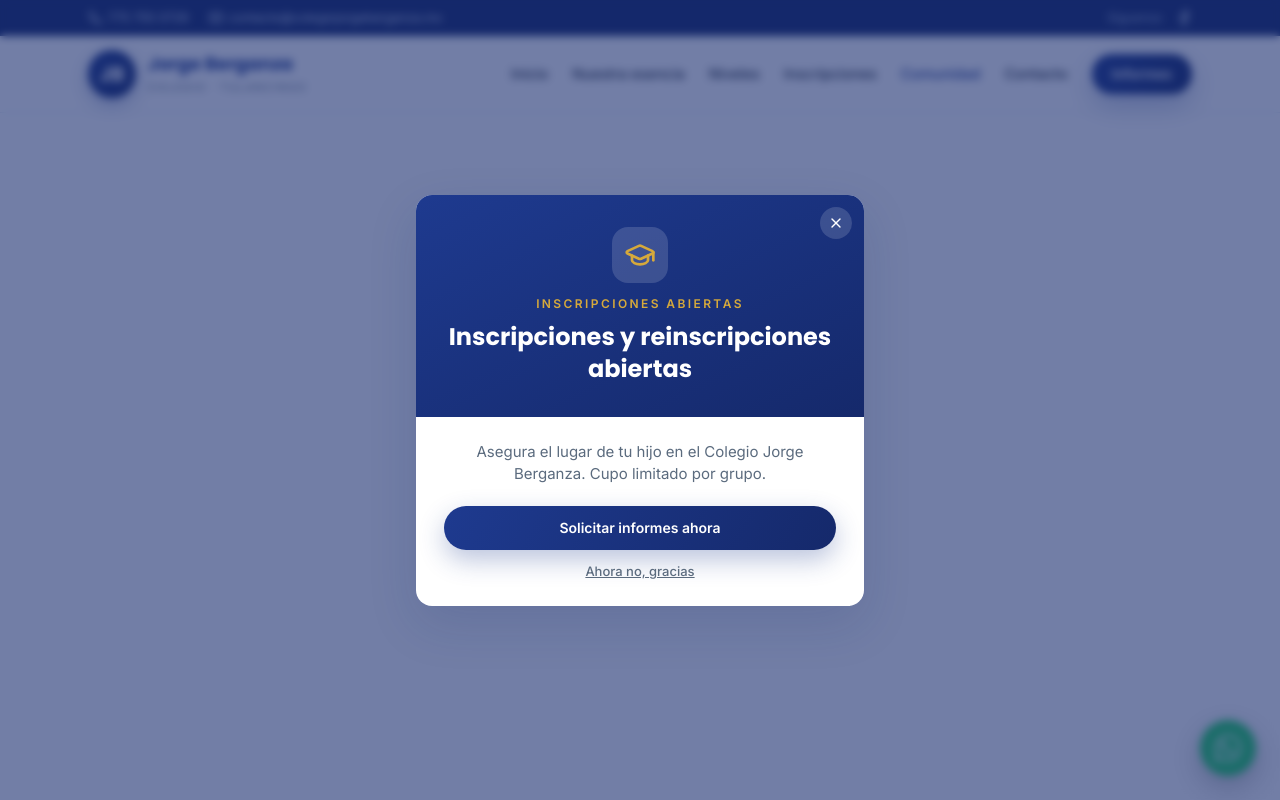
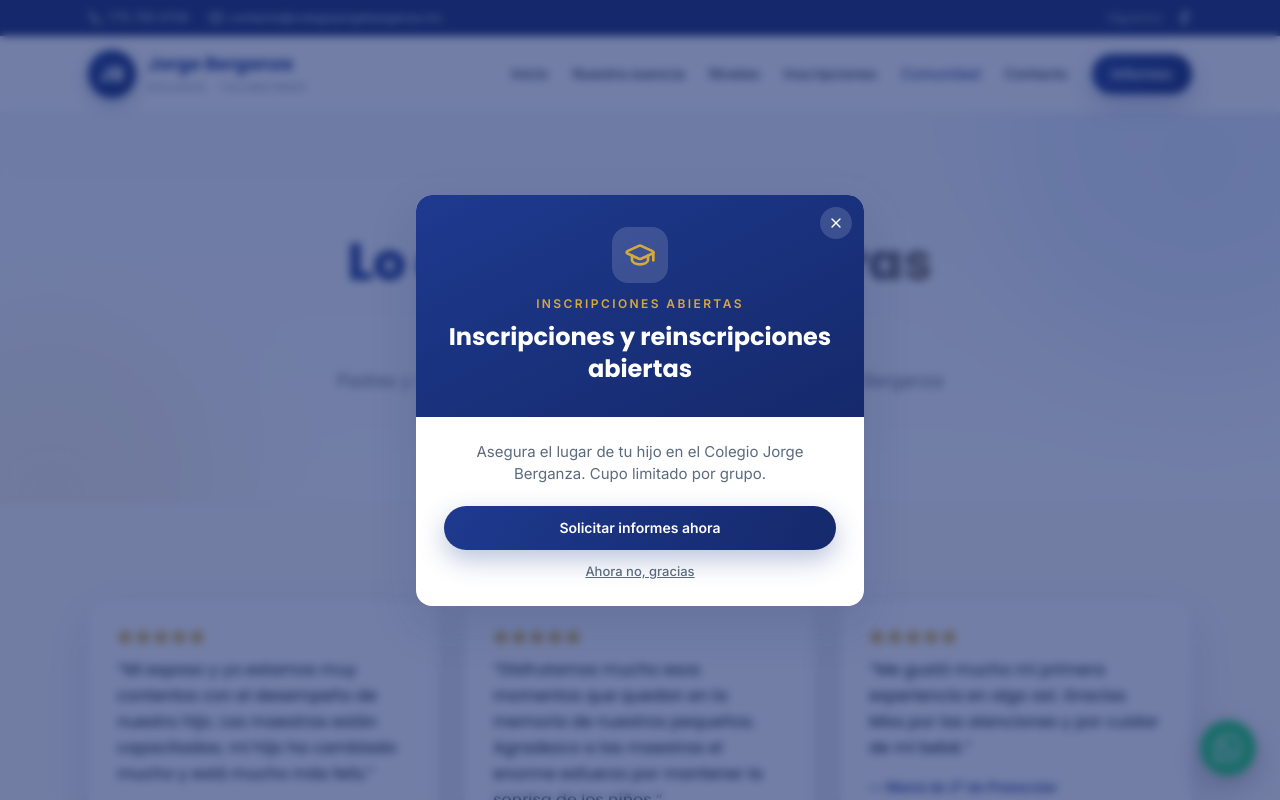
Before and after one commit to novumarketing/jb-web, a Next.js app: page /comunidad in a window 1280 px wide. Before the commit this address had no page. Shown: the top 800 px of the page. Built offline with nearby package versions, Linux system fonts and the light colour scheme.

Commit message:
Add /comunidad page (testimonios reales)

```diff
--- /dev/null
+++ b/app/comunidad/page.tsx
@@ -0,0 +1,82 @@
+import type { Metadata } from "next";
+import { PageHero, SectionHead, CtaBand } from "@/components/ui";
+import { WA_VISITA } from "@/components/site";
+import { Music, Palette, Dumbbell, Utensils, Star, Camera, Heart, Users } from "lucide-react";
+
+export const metadata: Metadata = {
+  title: "Comunidad",
+  description: "Testimonios, vida estudiantil, talleres, deporte y servicios del Colegio Jorge Berganza en Tulancingo.",
+};
+
+const actividades = [
+  { icon: Palette, t: "Arte y talleres" },
+  { icon: Music, t: "Música" },
+  { icon: Dumbbell, t: "Deporte" },
+  { icon: Utensils, t: "Servicio de alimentos" },
+];
+const testimonios = [
+  { quote: "Mi esposo y yo estamos muy contentos con el desempeño de nuestro hijo. Las maestras están capacitadas; mi hijo ha cambiado mucho y está mucho más feliz.", role: "Mamá de 1º de Secundaria" },
+  { quote: "Disfrutamos mucho esos momentos que quedan en la memoria de nuestros pequeños. Agradezco a las maestras el enorme esfuerzo por mantener la sonrisa de los niños.", role: "Mamá de 2º de Primaria" },
+  { quote: "Me gustó mucho mi primera experiencia en algo así. Gracias Miss por las atenciones y por cuidar de mi bebé.", role: "Mamá de 2º de Preescolar" },
+];
+
+export default function Comunidad() {
+  return (
+    <main>
+      <PageHero kicker="Comunidad" title={<>Lo que dicen <span className="grad-text">nuestras familias</span></>}
+        sub="Padres y madres que ya forman parte de la comunidad Jorge Berganza comparten su experiencia." />
+
+      <section className="py-20 md:py-24">
+        <div className="wrap">
+          <div className="grid gap-6 md:grid-cols-3">
+            {testimonios.map((t, i) => (
+              <div key={i} className="rounded-xl2 border border-line bg-white p-7 shadow-soft">
+                <div className="mb-3 flex gap-0.5 text-gold">
+                  {[0,1,2,3,4].map((s) => (<Star key={s} className="h-4 w-4 fill-gold" aria-hidden />))}
+                </div>
+                <p className="font-display text-[16px] leading-relaxed text-ink">“{t.quote}”</p>
+                <div className="mt-4 text-[13.5px] font-semibold text-royal">— {t.role}</div>
+              </div>
+            ))}
+          </div>
+        </div>
+      </section>
+
+      <section className="bg-bg-2 py-20 md:py-24">
+        <div className="wrap">
+          <SectionHead center kicker="Vida estudiantil" title="Aprender, crear y convivir" sub="Actividades y servicios que forman al alumno por completo." />
+          <div className="grid gap-6 sm:grid-cols-2 lg:grid-cols-4">
+            {actividades.map((a) => {
+              const Icon = a.icon;
+              return (
+                <div key={a.t} className="rounded-xl2 border border-line bg-white p-7 text-center">
+                  <div className="mx-auto mb-4 grid h-14 w-14 place-items-center rounded-[15px] bg-gradient-to-br from-royal to-royal-2 text-white"><Icon className="h-7 w-7" strokeWidth={1.75} aria-hidden /></div>
+                  <h3 className="font-display text-[16px] font-semibold text-royal">{a.t}</h3>
+                </div>
+              );
+            })}
+          </div>
+        </div>
+      </section>
+
+      <section className="py-20 md:py-24">
+        <div className="wrap grid items-center gap-10 md:grid-cols-2">
+          <div>
+            <SectionHead kicker="Nuestra familia JB" title="Una comunidad que acompaña" />
+            <p className="text-[16px] text-muted">Más que una escuela, somos una familia educativa con tradición en Tulancingo. Acompañamos a cada alumno y a cada familia con cariño, cuidado y un ambiente cálido en cada etapa.</p>
+            <div className="mt-6 flex flex-wrap gap-3">
+              <span className="inline-flex items-center gap-2 rounded-full bg-white px-4 py-2 text-[13.5px] font-medium text-royal ring-1 ring-line"><Heart className="h-4 w-4 text-gold" aria-hidden /> Cariño y cuidado</span>
+              <span className="inline-flex items-center gap-2 rounded-full bg-white px-4 py-2 text-[13.5px] font-medium text-royal ring-1 ring-line"><Users className="h-4 w-4 text-gold" aria-hidden /> Comunidad</span>
+              <span className="inline-flex items-center gap-2 rounded-full bg-white px-4 py-2 text-[13.5px] font-medium text-royal ring-1 ring-line"><Camera className="h-4 w-4 text-gold" aria-hidden /> Momentos memorables</span>
+            </div>
+          </div>
+          <div className="relative h-[280px] overflow-hidden rounded-3xl bg-gradient-to-br from-royal to-royal-2 shadow-soft">
+            <div className="grid h-full place-items-center text-center font-display text-3xl font-bold text-gold">#EducaciónConValores</div>
+          </div>
+        </div>
+      </section>
+
+      <CtaBand title="Vive la comunidad Jorge Berganza" sub="Agenda una visita y siente el ambiente que hace de JB una familia." href={WA_VISITA} label="Agendar una visita" />
+    </main>
+  );
+}
```
